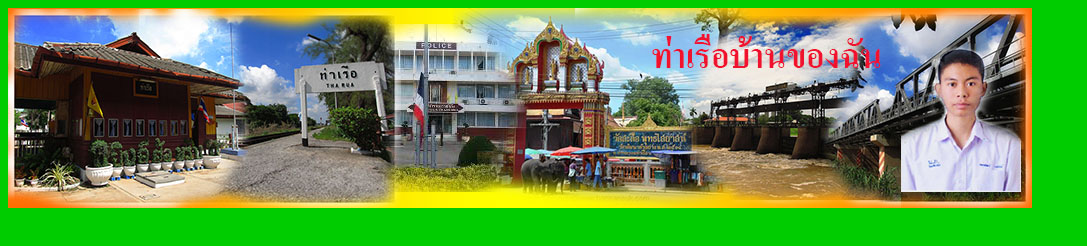
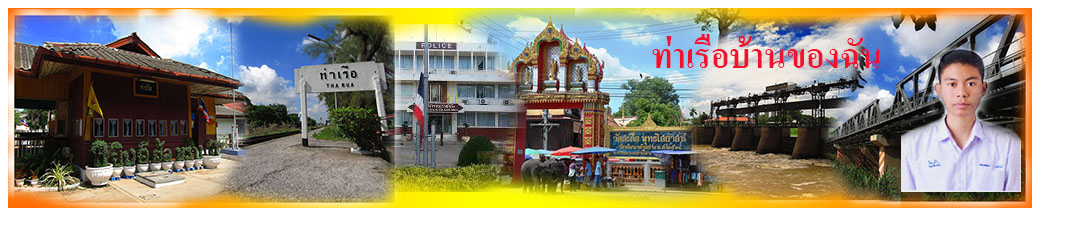
Before and after one commit to pk05122544/work3, a plain HTML site: page topframe.html in a window 1280 px wide. Shown: the whole page, without its empty margins (0-1087 px from the left). Drawn offline with Linux system fonts and the light colour scheme.

Commit message:
Add files via upload

```diff
--- a/topframe.html
+++ b/topframe.html
@@ -5,7 +5,8 @@
 <title>Untitled Document</title>
 <style type="text/css">
 body {
-	background-color: #0C0;
+	background-color: #FFF;
+	color: #FFF;
 }
 </style>
 </head>
```
Also changed, not shown: index.html (+1 -1 lines), mainframe.html (+1 -1 lines).
